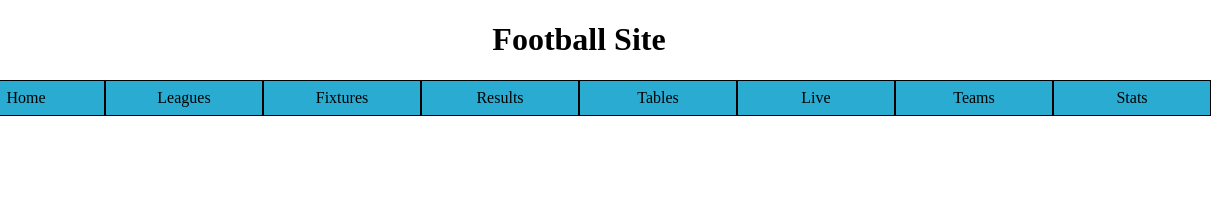
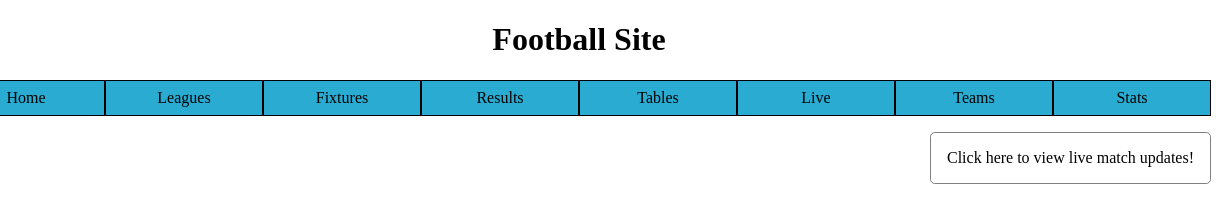
Before and after one commit to sobrien95/project-code, a plain HTML site: page index.html in a window 1280 px wide. Shown: the full height of the page, 61-1280 px from the left. Drawn offline with Linux system fonts and the light colour scheme; files that its build step writes are made by us from their sources.

Commit message:
Added link to live matches & homepage css

```diff
--- a/index.html
+++ b/index.html
@@ -3,7 +3,8 @@
 <head>
     <meta charset="UTF-8">
     <title>Homepage</title>
-    <link rel="stylesheet" type="text/css" href="nav.css">
+    <link rel="stylesheet" type="text/css" href="stylesheets/nav.css">
+    <link rel="stylesheet" type="text/css" href="stylesheets/home.css">
 </head>
 <body>
 <header>
@@ -24,8 +25,8 @@
 </header>
 
 <div id="homepage body">
-    <div id="player stats">
-
+    <div id="liveMatchesLink">
+        <a href="#">Click here to view live match updates!</a>
     </div>
 
     <div id="shopLink">
--- /dev/null
+++ b/stylesheets/home.css
@@ -0,0 +1,18 @@
+#liveMatchesLink{
+    float: right;
+    margin-top: 1rem;
+}
+
+#liveMatchesLink a{
+    display: block;
+    border: solid .1rem grey;
+    border-radius: .3rem;
+    padding: 1rem;
+    text-decoration: none;
+    color: black;
+}
+
+#liveMatchesLink a:hover{
+    border: solid .1rem grey;
+    border-radius: .5rem;
+}
```
